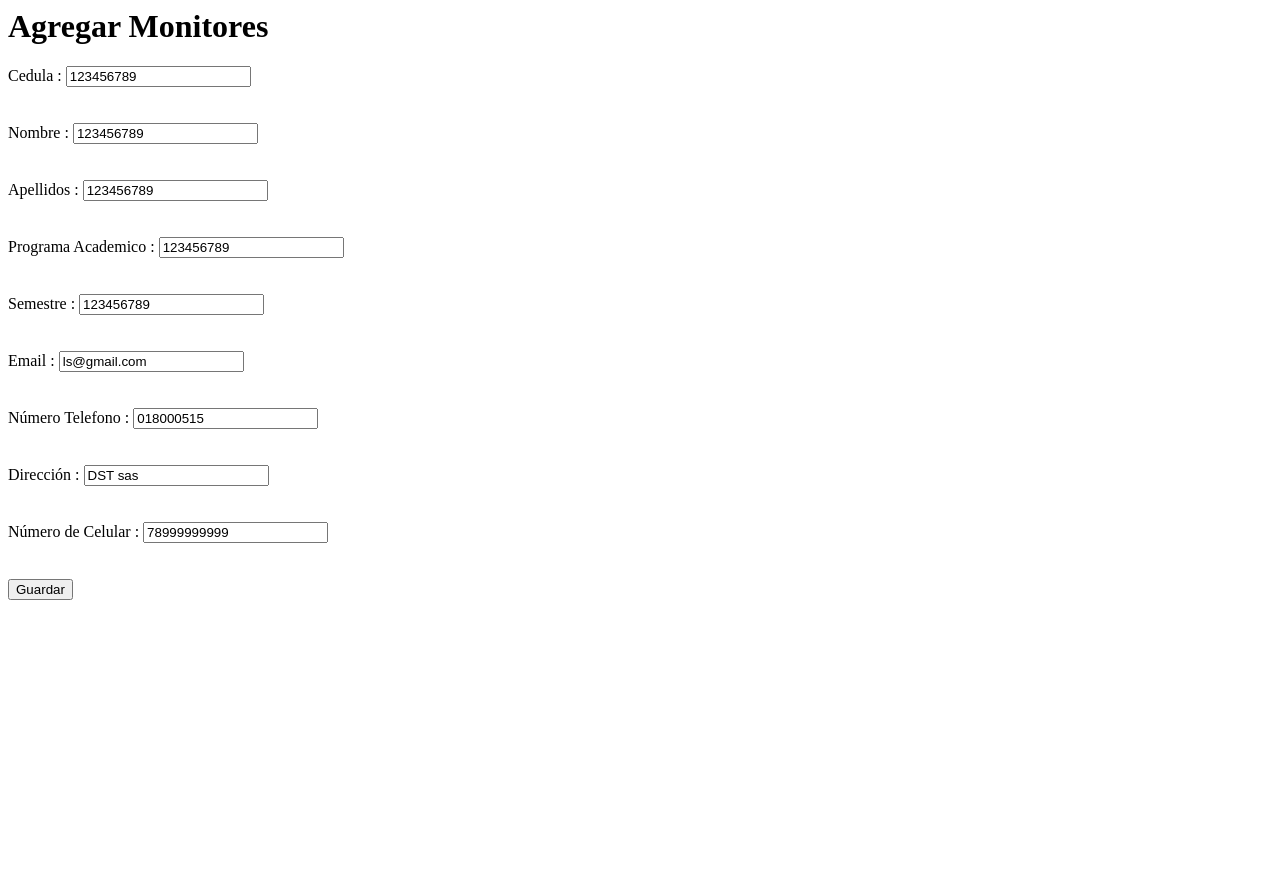
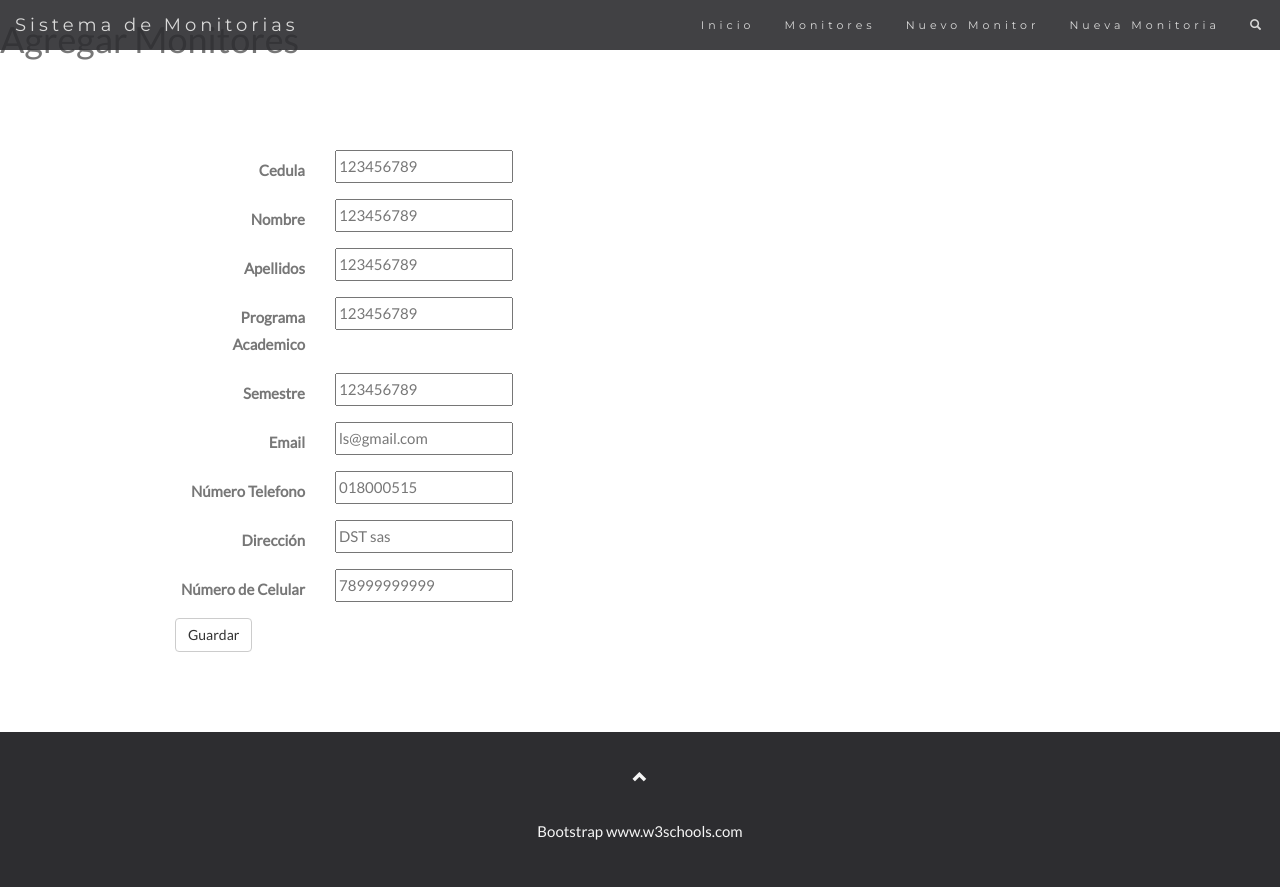
Before and after one commit to luisramos21/sistema_monitorias, a CodeIgniter app: page /sistema_monitorias/index.php/monitores/save in a window 1280 px wide. Before the commit the page ends 600 px from the top, so only its background shows below. Run offline with CodeIgniter, Linux system fonts and the light colour scheme.

Commit message:
agregando vistas

```diff
--- a/application/config/routes.php
+++ b/application/config/routes.php
@@ -50,6 +50,6 @@ defined('BASEPATH') OR exit('No direct script access allowed');
 |		my-controller/my-method	-> my_controller/my_method
 */
 //$route['monitores/index'] = 'monitores/index';
-$route['default_controller'] = 'welcome';
+$route['default_controller'] = 'monitores/index';
 $route['404_override'] = '';
 $route['translate_uri_dashes'] = FALSE;
--- a/application/controllers/Monitores.php
+++ b/application/controllers/Monitores.php
@@ -25,24 +25,33 @@ class Monitores extends CI_Controller {
     /*index funtion todos los monitores*/
     public function index() {
         $data = $this->monitores_model->get(0);
+        $this->load->view('defaut');
         $this->load->view('monitores/index', array('data'=>$data));
+        $this->load->view('footer');
     }
     /*
         Metodo para guardar en o editar monitores
      *      */
     public function save() {
+        //set defaut view
+        $this->load->view('defaut');
+
         if (!$this->input->post()){
         //load columns name in view
             $data['mi'] = $this->monitores_model->columns;
+            //view for formulario save
             $this->load->view('monitores/save', $data);
         }else {
             //echo $this->input->post('cedula');
             if($this->monitores_model->save($this->input->post(),false)){
+                //redireccionar a index si se guardar correctamente
                 redirect('monitores/index');
             }else{
                 //error
             }
         }
+        //footer of view
+        $this->load->view('footer');
     }
 
 }
--- /dev/null
+++ b/application/views/defaut.php
@@ -0,0 +1,188 @@
+<!DOCTYPE html>
+<html lang="en">
+<head>
+  <!-- Theme Made By www.w3schools.com - No Copyright -->
+  <title>Sistema de Monitorias</title>
+  <meta charset="utf-8">
+  <meta name="viewport" content="width=device-width, initial-scale=1">
+  <link rel="stylesheet" href="https://maxcdn.bootstrapcdn.com/bootstrap/3.3.7/css/bootstrap.min.css">
+  <link href="https://fonts.googleapis.com/css?family=Lato" rel="stylesheet" type="text/css">
+  <link href="https://fonts.googleapis.com/css?family=Montserrat" rel="stylesheet" type="text/css">
+  <script src="https://ajax.googleapis.com/ajax/libs/jquery/3.3.1/jquery.min.js"></script>
+  <script src="https://maxcdn.bootstrapcdn.com/bootstrap/3.3.7/js/bootstrap.min.js"></script>
+  <style>
+      /*
+To change this license header, choose License Headers in Project Properties.
+To change this template file, choose Tools | Templates
+and open the template in the editor.
+*/
+/*
+    Created on : 11/07/2018, 10:02:41 AM
+    Author     : Luis Ramos
+*/
+
+body {
+      font: 400 15px/1.8 Lato, sans-serif;
+      color: #777;
+  }
+  h3, h4 {
+      margin: 10px 0 30px 0;
+      letter-spacing: 10px;
+      font-size: 20px;
+      color: #111;
+  }
+  .container {
+      padding: 80px 120px;
+  }
+  .person {
+      border: 10px solid transparent;
+      margin-bottom: 25px;
+      width: 80%;
+      height: 80%;
+      opacity: 0.7;
+  }
+  .person:hover {
+      border-color: #f1f1f1;
+  }
+  .carousel-inner img {
+      -webkit-filter: grayscale(90%);
+      filter: grayscale(90%); /* make all photos black and white */
+      width: 100%; /* Set width to 100% */
+      margin: auto;
+  }
+  .carousel-caption h3 {
+      color: #fff !important;
+  }
+  @media (max-width: 600px) {
+    .carousel-caption {
+      display: none; /* Hide the carousel text when the screen is less than 600 pixels wide */
+    }
+  }
+  .bg-1 {
+      background: #2d2d30;
+      color: #bdbdbd;
+  }
+  .bg-1 h3 {color: #fff;}
+  .bg-1 p {font-style: italic;}
+  .list-group-item:first-child {
+      border-top-right-radius: 0;
+      border-top-left-radius: 0;
+  }
+  .list-group-item:last-child {
+      border-bottom-right-radius: 0;
+      border-bottom-left-radius: 0;
+  }
+  .thumbnail {
+      padding: 0 0 15px 0;
+      border: none;
+      border-radius: 0;
+  }
+  .thumbnail p {
+      margin-top: 15px;
+      color: #555;
+  }
+
+  .modal-header, h4, .close {
+      background-color: #333;
+      color: #fff !important;
+      text-align: center;
+      font-size: 30px;
+  }
+  .modal-header, .modal-body {
+      padding: 40px 50px;
+  }
+  .nav-tabs li a {
+      color: #777;
+  }
+  #googleMap {
+      width: 100%;
+      height: 400px;
+      -webkit-filter: grayscale(100%);
+      filter: grayscale(100%);
+  }
+  .navbar {
+      font-family: Montserrat, sans-serif;
+      margin-bottom: 0;
+      background-color: #2d2d30;
+      border: 0;
+      font-size: 11px !important;
+      letter-spacing: 4px;
+      opacity: 0.9;
+  }
+  .navbar li a, .navbar .navbar-brand {
+      color: #d5d5d5 !important;
+  }
+  .navbar-nav li a:hover {
+      color: #fff !important;
+  }
+  .navbar-nav li.active a {
+      color: #fff !important;
+      background-color: #29292c !important;
+  }
+  .navbar-default .navbar-toggle {
+      border-color: transparent;
+  }
+  .open .dropdown-toggle {
+      color: #fff;
+      background-color: #555 !important;
+  }
+  .dropdown-menu li a {
+      color: #000 !important;
+  }
+  .dropdown-menu li a:hover {
+      background-color: red !important;
+  }
+  footer {
+      background-color: #2d2d30;
+      color: #f5f5f5;
+      padding: 32px;
+  }
+  footer a {
+      color: #f5f5f5;
+  }
+  footer a:hover {
+      color: #777;
+      text-decoration: none;
+  }
+  .form-control {
+      border-radius: 0;
+  }
+  textarea {
+      resize: none;
+  }
+
+
+  </style>
+</head>
+<body id="myPage" data-spy="scroll" data-target=".navbar" data-offset="50">
+
+<nav class="navbar navbar-default navbar-fixed-top">
+  <div class="container-fluid">
+    <div class="navbar-header">
+      <button type="button" class="navbar-toggle" data-toggle="collapse" data-target="#myNavbar">
+        <span class="icon-bar"></span>
+        <span class="icon-bar"></span>
+        <span class="icon-bar"></span>
+      </button>
+      <a class="navbar-brand" href="#myPage">Sistema de Monitorias</a>
+    </div>
+    <div class="collapse navbar-collapse" id="myNavbar">
+      <ul class="nav navbar-nav navbar-right">
+        <li><a href="#">Inicio</a></li>
+        <li><a href="<?php echo base_url();?>index.php/monitores/">Monitores</a></li>
+        <li><a href="<?php echo base_url();?>index.php/monitores/save">Nuevo Monitor</a></li>
+        <li><a href="<?php echo base_url();?>index.php/monitores/save">Nueva Monitoria</a></li>
+        <!--<li class="dropdown">
+          <a class="dropdown-toggle" data-toggle="dropdown" href="#">MORE
+          <span class="caret"></span></a>
+          <ul class="dropdown-menu">
+            <li><a href="#">Merchandise</a></li>
+            <li><a href="#">Extras</a></li>
+            <li><a href="#">Media</a></li>
+          </ul>
+        </li>-->
+        <li><a href="#"><span class="glyphicon glyphicon-search"></span></a></li>
+      </ul>
+    </div>
+  </div>
+</nav>
--- /dev/null
+++ b/application/views/footer.php
@@ -0,0 +1,45 @@
+
+
+
+
+<!-- Footer -->
+<footer class="text-center">
+  <a class="up-arrow" href="#myPage" data-toggle="tooltip" title="TO TOP">
+    <span class="glyphicon glyphicon-chevron-up"></span>
+  </a><br><br>
+  <p>Bootstrap <a href="https://www.w3schools.com" data-toggle="tooltip" title="Visit w3schools">www.w3schools.com</a></p>
+</footer>
+
+<script>
+$(document).ready(function(){
+  // Initialize Tooltip
+  $('[data-toggle="tooltip"]').tooltip();
+
+  // Add smooth scrolling to all links in navbar + footer link
+  $(".navbar a, footer a[href='#myPage']").on('click', function(event) {
+
+    // Make sure this.hash has a value before overriding default behavior
+    if (this.hash !== "") {
+
+      // Prevent default anchor click behavior
+      event.preventDefault();
+
+      // Store hash
+      var hash = this.hash;
+
+      // Using jQuery's animate() method to add smooth page scroll
+      // The optional number (900) specifies the number of milliseconds it takes to scroll to the specified area
+      $('html, body').animate({
+        scrollTop: $(hash).offset().top
+      }, 900, function(){
+
+        // Add hash (#) to URL when done scrolling (default click behavior)
+        window.location.hash = hash;
+      });
+    } // End if
+  });
+})
+</script>
+
+</body>
+</html>
--- a/application/views/monitores/save.php
+++ b/application/views/monitores/save.php
@@ -1,5 +1,5 @@
 <h1>Agregar Monitores</h1>
-
+<div class="container">
     <?php
     /*
      * To change this license header, choose License Headers in Project Properties.
@@ -9,20 +9,31 @@
 
 //ini form
 //if (isset($columns)) {
-echo form_open("/monitores/save");
+    echo form_open("/monitores/save", array("class" => "form-horizontal"));
     foreach ($mi as $key => $column) {
-
+        $column['id'] = $column['name'];
         //test
-    if($key=='cedula'){
+        if ($key == 'cedula') {
             $column['value'] = crc32(md5(date('Y-m-d H:s:i')));
         }
+        ?>
+        <div class="form-group">
+            <?php
+            echo form_label($column['label'], $column['label'], array(
+                "class" => "control-label col-sm-2",
+                "for" => $column['id']
+                    )
+            );
+            ?>
+            <div class="col-sm-10">
+                <?php echo form_input($column); ?>
+            </div>
+        </div>
 
-    echo form_label($column['label'], $column['label']);
-    echo " : ";
-    echo form_input($column);
-    echo "<br><br><br>";
+        <?php
     }
 
-echo form_submit('','Guardar');
+    echo form_submit('', 'Guardar', array("class" => 'btn btn-default'));
     echo form_close(); //end form
     ?>
+</div>
```
Also changed, not shown: application/views/monitores/index.php (+2 -17 lines), application/views/css/style.css (added). Lines whose indentation alone changed are shown as unchanged.
